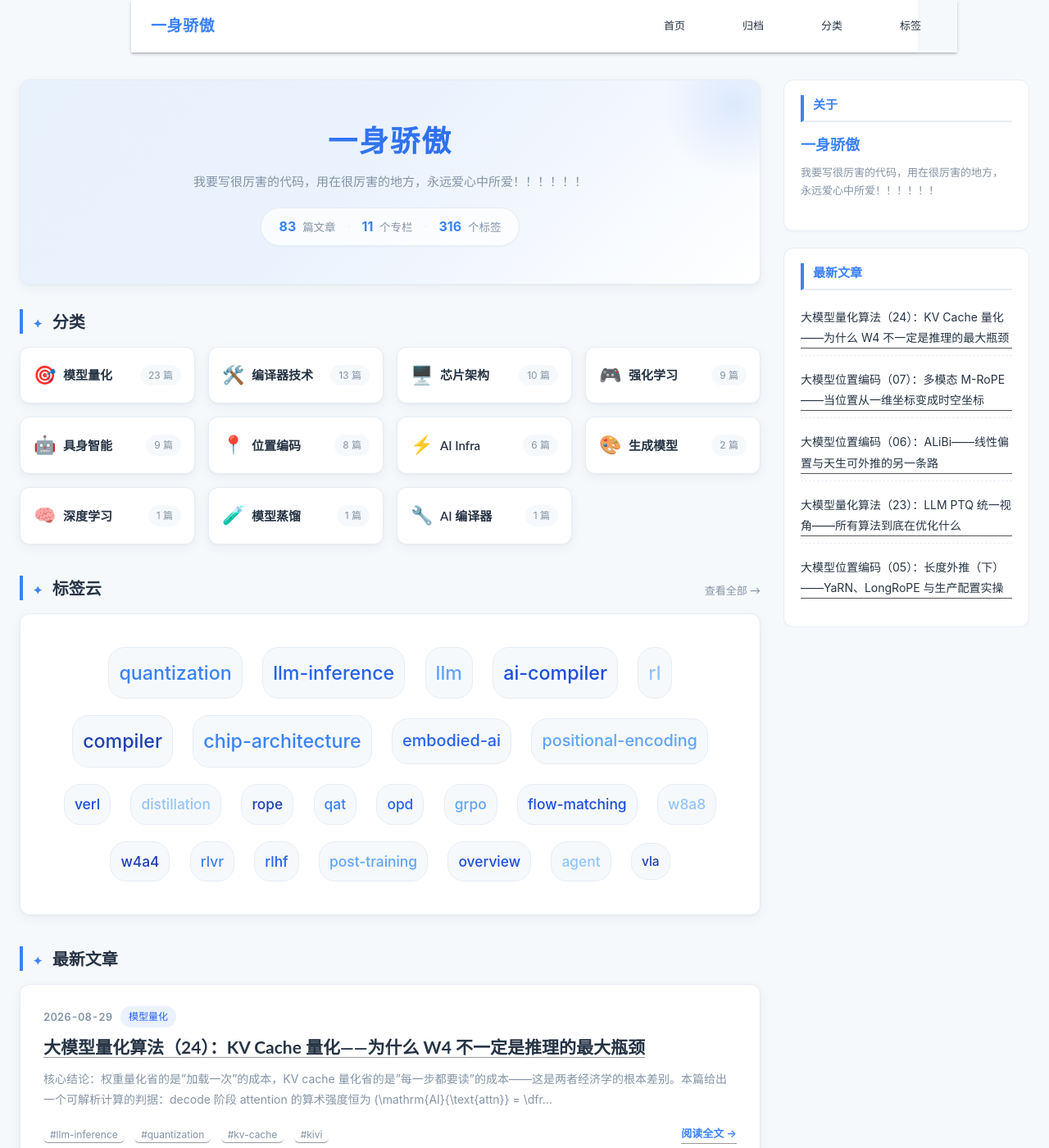
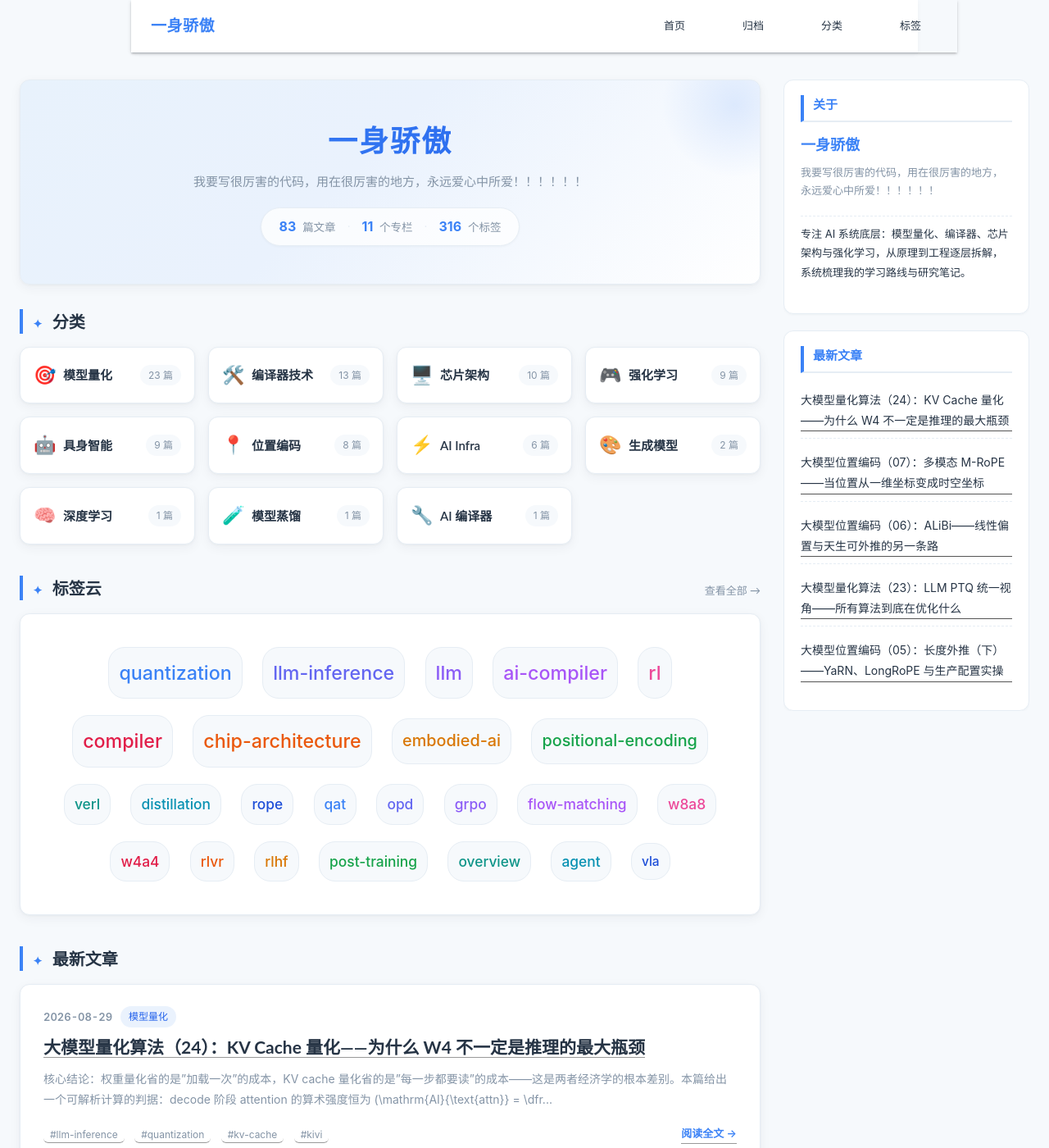
Before and after one commit to lrypcy/lrypcy.github.io, a Jekyll site: the page built from index.html, in a window 1280 px wide and 1400 px high. Shown: the whole window at 82% size. Built offline with Jekyll 4.4.1, drawn with Linux system fonts in a browser that asks for light colours; the list of posts is cut into pages by our own code.

Commit message:
feat: 标签云升级为 12 色全色相调色板（index/tags 同步）；侧边栏关于区新增站点定位介绍（about 字段 + 虚线分隔样式）

```diff
--- a/_config.yml
+++ b/_config.yml
@@ -2,6 +2,7 @@
 title: 一身骄傲
 subtitle: 我要写很厉害的代码，用在很厉害的地方，永远爱心中所爱！！！！！！
 description: 生命要像阿汤哥一样奔跑
+about: 专注 AI 系统底层：模型量化、编译器、芯片架构与强化学习，从原理到工程逐层拆解，系统梳理我的学习路线与研究笔记。
 author: 裴从渊
 lang: zh-CN
 
--- a/_layouts/default.html
+++ b/_layouts/default.html
@@ -36,6 +36,7 @@
         <h3 class="sidebar-title">关于</h3>
         <p class="sidebar-site-name">{{ site.title }}</p>
         <p class="sidebar-subtitle">{{ site.subtitle }}</p>
+        <p class="sidebar-desc">{{ site.about }}</p>
       </div>
 
       {% unless paginator %}
--- a/assets/css/custom.css
+++ b/assets/css/custom.css
@@ -666,6 +666,14 @@ a { color: var(--primary); }
 .sidebar-tag:hover { background: var(--primary); color: #fff; }
 .sidebar-site-name { font-size: 18px; font-weight: 700; color: var(--primary); margin-bottom: 6px; }
 .sidebar-subtitle { font-size: 13px; color: var(--text-light); line-height: 1.7; }
+.sidebar-desc {
+  font-size: 13px;
+  color: var(--text);
+  line-height: 1.8;
+  margin-top: 10px;
+  padding-top: 10px;
+  border-top: 1px dashed var(--border);
+}
 
 /* ========== 文章详情页统一样式 ========== */
 .page-post-detail .post-block {
--- a/index.html
+++ b/index.html
@@ -64,13 +64,13 @@ title: 首页
     {% assign goods = goods | concat: item_arr %}
   {% endfor %}
   {% assign goods = goods | sort | reverse %}
-  {% assign colors = "#3b82f6,#2563eb,#60a5fa,#1d4ed8,#93c5fd,#1e40af" | split: "," %}
+  {% assign colors = "#3b82f6,#6366f1,#8b5cf6,#a855f7,#ec4899,#e11d48,#ea580c,#d97706,#16a34a,#0d9488,#0891b2,#1d4ed8" | split: "," %}
   <div class="tag-cloud">
     {% for item in goods limit: 24 %}
       {% assign parts = item | split: ':' %}
       {% assign tag_name = parts[1] %}
       {% assign tag_count = parts[0] | plus: 0 %}
-      {% assign color_idx = forloop.index0 | modulo: 6 %}
+      {% assign color_idx = forloop.index0 | modulo: 12 %}
       {% assign color = colors[color_idx] %}
       {% if tag_count > 9 %}{% assign font_pct = 150 %}{% elsif tag_count > 5 %}{% assign font_pct = 128 %}{% elsif tag_count > 2 %}{% assign font_pct = 112 %}{% else %}{% assign font_pct = 100 %}{% endif %}
       <a class="tag-item" href="/tags/#{{ tag_name | url_encode }}" style="font-size: {{ font_pct }}%; color: {{ color }};" title="{{ tag_count }} 篇文章">{{ tag_name }}</a>
```
Also changed, not shown: tags.md (+2 -2 lines).
